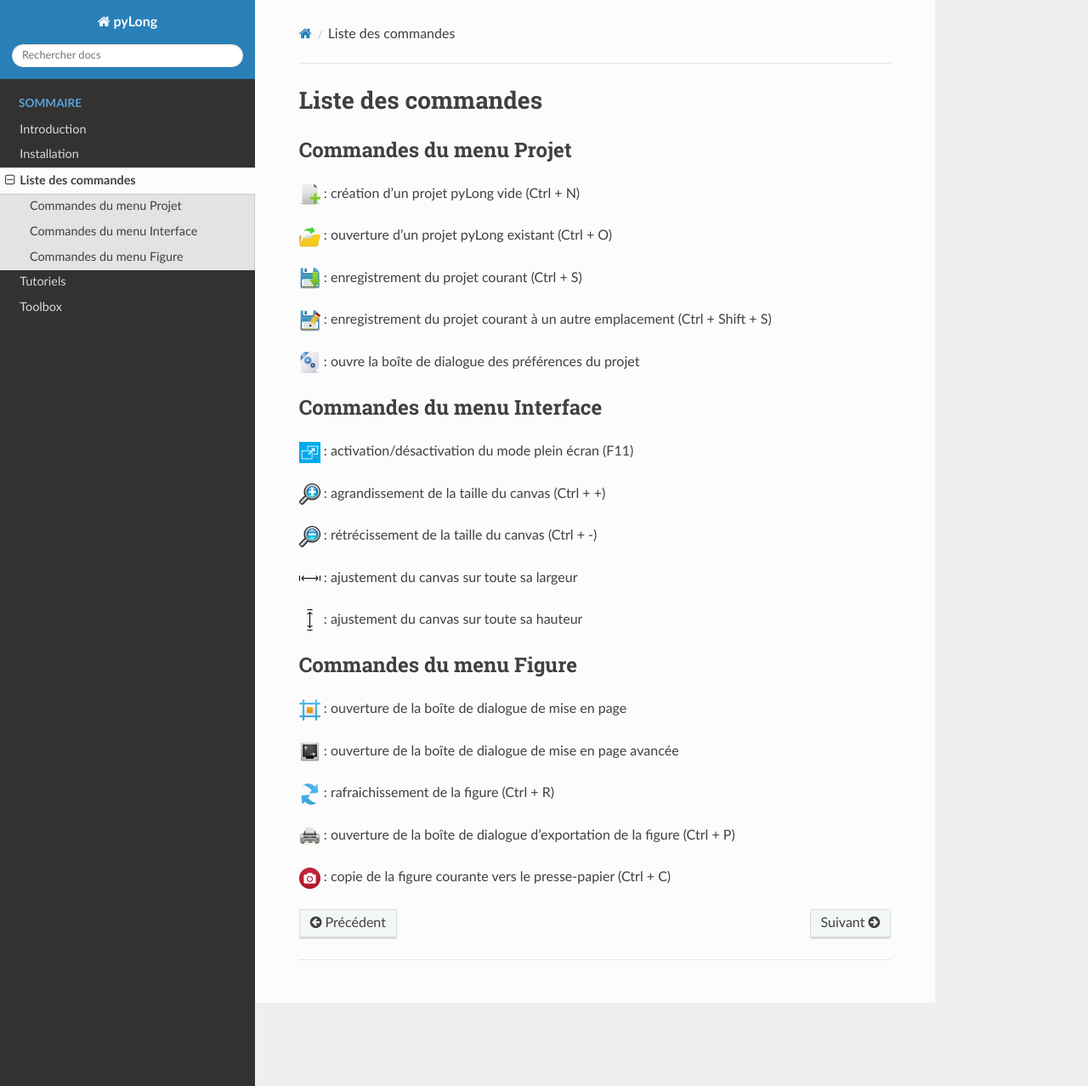
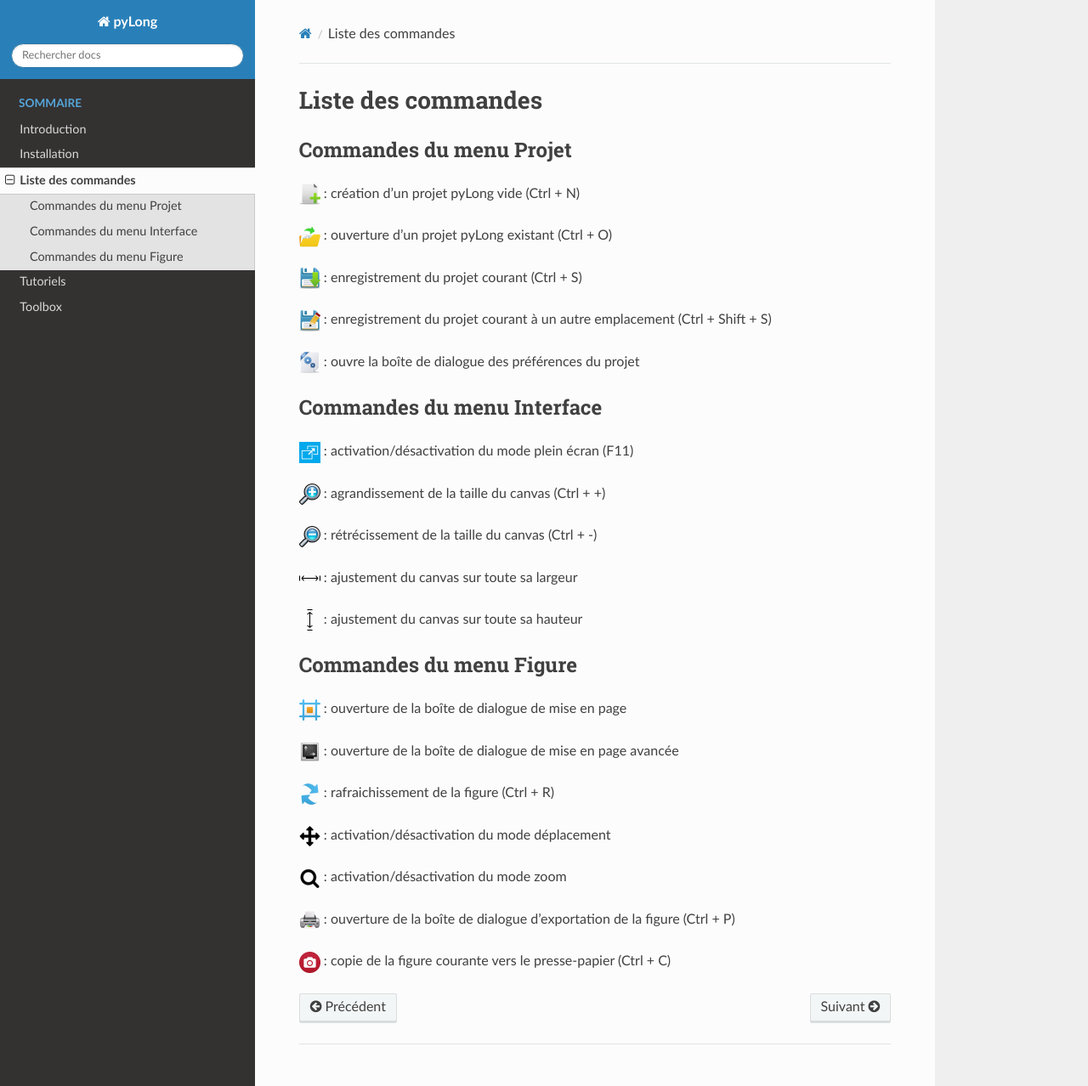
Before and after one commit to clementroussel/pyLong-doc, a Sphinx documentation site: the page built from docs/source/commandes.rst, in a window 1280 px wide and 1278 px high. Shown: the whole window at 85% size. Built offline with Sphinx 7.4.7 and the Read the Docs theme 2.0.0, drawn with Linux system fonts in a browser that asks for light colours.

Commit message:
Update commandes.rst

```diff
--- a/docs/source/commandes.rst
+++ b/docs/source/commandes.rst
@@ -75,6 +75,16 @@ Commandes du menu Figure
 .. |rafraichir| image:: ./icones/rafraichir.png
                 :scale: 50%
 
+|deplacer| : activation/désactivation du mode déplacement
+
+.. |deplacer| image:: ./icones/deplacer.png
+              :scale: 50%
+
+|zoomer| : activation/désactivation du mode zoom
+
+.. |zoomer| image:: ./icones/zoomer.png
+            :scale: 50%
+
 |exporter_figure| : ouverture de la boîte de dialogue d'exportation de la figure (Ctrl + P)
 
 .. |exporter_figure| image:: ./icones/exporter_figure.png
```
